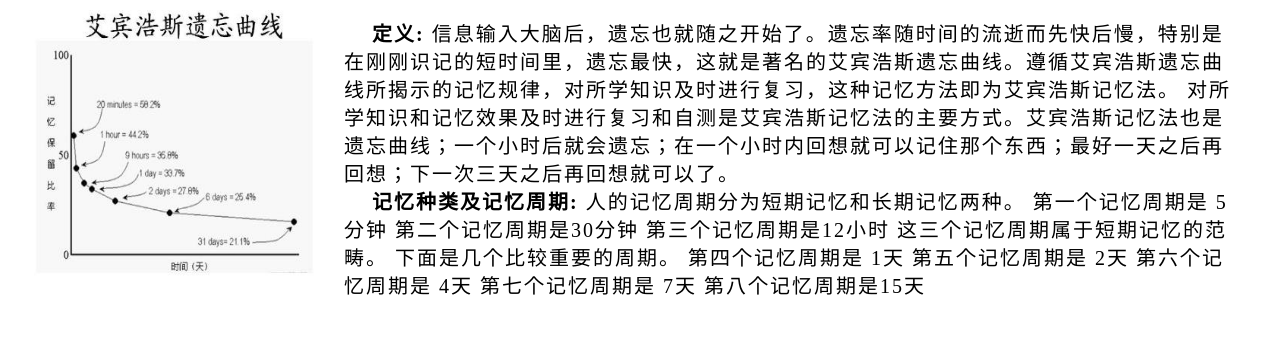
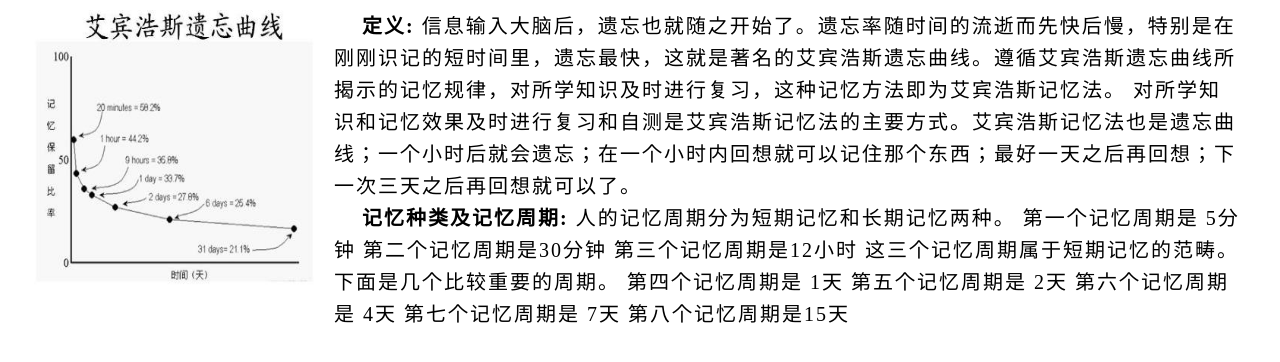
Before and after one commit to cloud-prg/EbbinghausTable, a Vue app: page / in a window 1280 px wide. Shown: the top 362 px of the page. Built offline with nearby package versions, Linux system fonts and the light colour scheme.

Commit message:
结构调整

```diff
--- a/src/App.vue
+++ b/src/App.vue
@@ -1,5 +1,5 @@
 <script setup lang="ts">
-import grapshImg from "./assets/graph.jpg"
+import grapshImg from './assets/graph.jpg'
 </script>
 
 <template>
@@ -10,34 +10,22 @@ import grapshImg from "./assets/graph.jpg"
       </div>
       <div class="ebhs-description">
         <span>
-          &nbsp;
-          &nbsp;
-          <span class="is-bold">定义:</span> 信息输入大脑后，遗忘也就随之开始了。遗忘率随时间的流逝而先快后慢，特别是在刚刚识记的短时间里，遗忘最快，这就是著名的艾宾浩斯遗忘曲线。遵循艾宾浩斯遗忘曲线所揭示的记忆规律，对所学知识及时进行复习，这种记忆方法即为艾宾浩斯记忆法。
+          &nbsp; &nbsp;
+          <span class="is-bold">定义:</span>
+          信息输入大脑后，遗忘也就随之开始了。遗忘率随时间的流逝而先快后慢，特别是在刚刚识记的短时间里，遗忘最快，这就是著名的艾宾浩斯遗忘曲线。遵循艾宾浩斯遗忘曲线所揭示的记忆规律，对所学知识及时进行复习，这种记忆方法即为艾宾浩斯记忆法。
           对所学知识和记忆效果及时进行复习和自测是艾宾浩斯记忆法的主要方式。艾宾浩斯记忆法也是遗忘曲线；一个小时后就会遗忘；在一个小时内回想就可以记住那个东西；最好一天之后再回想；下一次三天之后再回想就可以了。
         </span>
-        <br />
         <span>
-          &nbsp;
-          &nbsp;
-          <span class="is-bold">记忆种类及记忆周期:</span> 人的记忆周期分为短期记忆和长期记忆两种。
-          第一个记忆周期是 5分钟
-          第二个记忆周期是30分钟
-          第三个记忆周期是12小时
-          这三个记忆周期属于短期记忆的范畴。
-          下面是几个比较重要的周期。
-          第四个记忆周期是 1天
-          第五个记忆周期是 2天
-          第六个记忆周期是 4天
-          第七个记忆周期是 7天
-          第八个记忆周期是15天
+          &nbsp; &nbsp;
+          <span class="is-bold">记忆种类及记忆周期:</span>
+          人的记忆周期分为短期记忆和长期记忆两种。 第一个记忆周期是 5分钟 第二个记忆周期是30分钟 第三个记忆周期是12小时
+          这三个记忆周期属于短期记忆的范畴。 下面是几个比较重要的周期。 第四个记忆周期是 1天 第五个记忆周期是 2天
+          第六个记忆周期是 4天 第七个记忆周期是 7天 第八个记忆周期是15天
         </span>
       </div>
     </header>
     <main class="ebhs-main">
       <div class="ebhs-table-container">
-        <table class="ebhs-table">
-
-        </table>
       </div>
     </main>
   </div>
@@ -51,36 +39,35 @@ import grapshImg from "./assets/graph.jpg"
 .ebhs-header {
   display: flex;
   justify-content: space-between;
-  height: 250px;
+  height: 270px;
 }
 
 .ebhs-img-container {
-
   width: 25%;
   height: 100%;
 }
 
 .ebhs-img {
   width: 100%;
-  height: 110%;
+  height: 105%;
 }
 
 .ebhs-description {
   flex: 1;
-  padding-top: 10px;
-  margin: 0 10px;
+  display: flex;
+  flex-direction: column;
+  justify-content: space-between;
+  margin-right: 10px;
   font-size: 20px;
   letter-spacing: 2px;
-  line-height: 1.4;
+  line-height: 1.6;
 }
 
-.ebhs-main{
+.ebhs-main {
   margin-top: 10px;
 }
 
-
-.is-bold{
+.is-bold {
   font-weight: bold;
 }
-
 </style>
--- /dev/null
+++ b/src/component/ebhsTable/index.ts
@@ -0,0 +1,2 @@
+import ebhsTable from "./index.vue";
+// ebhsTable.
```
Also changed, not shown: src/component/ebhsTable/index.vue (added, +14 -0 lines), 1 other file (tests, documents, lock files or other folders).
